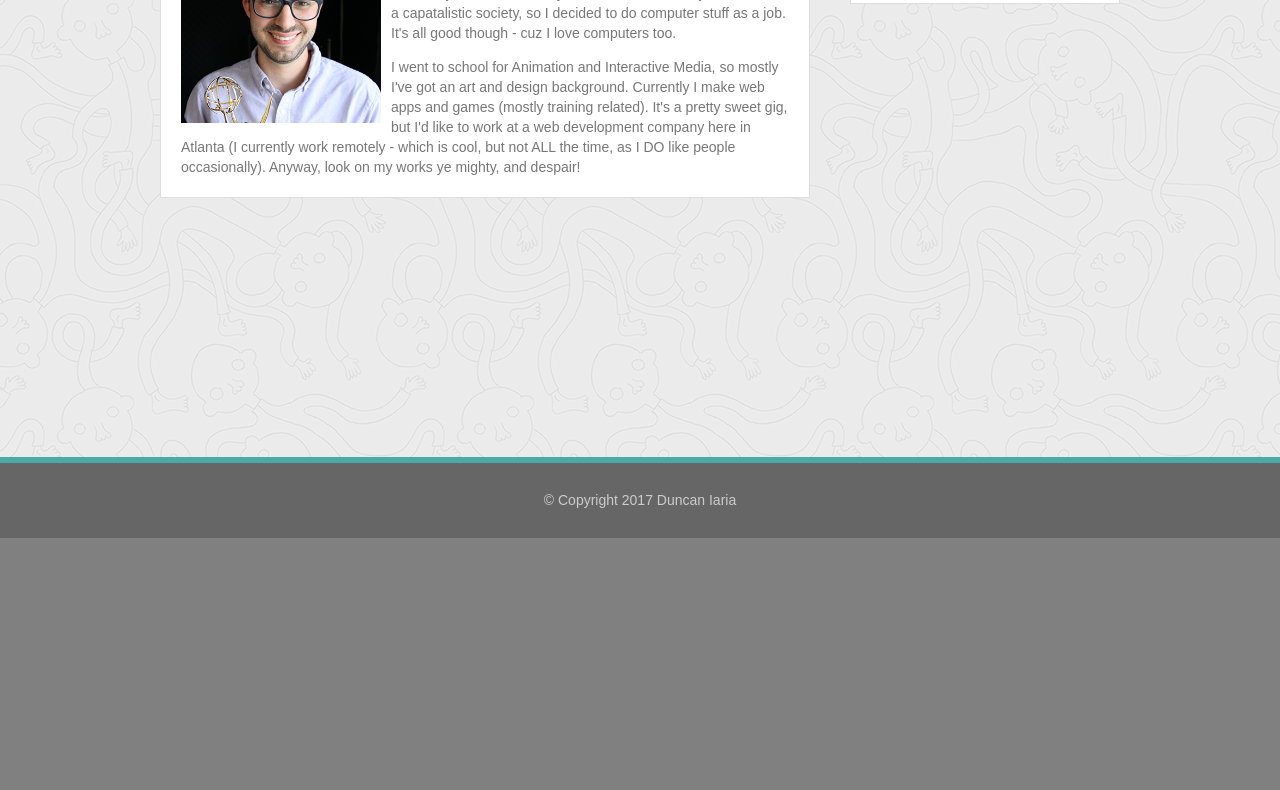
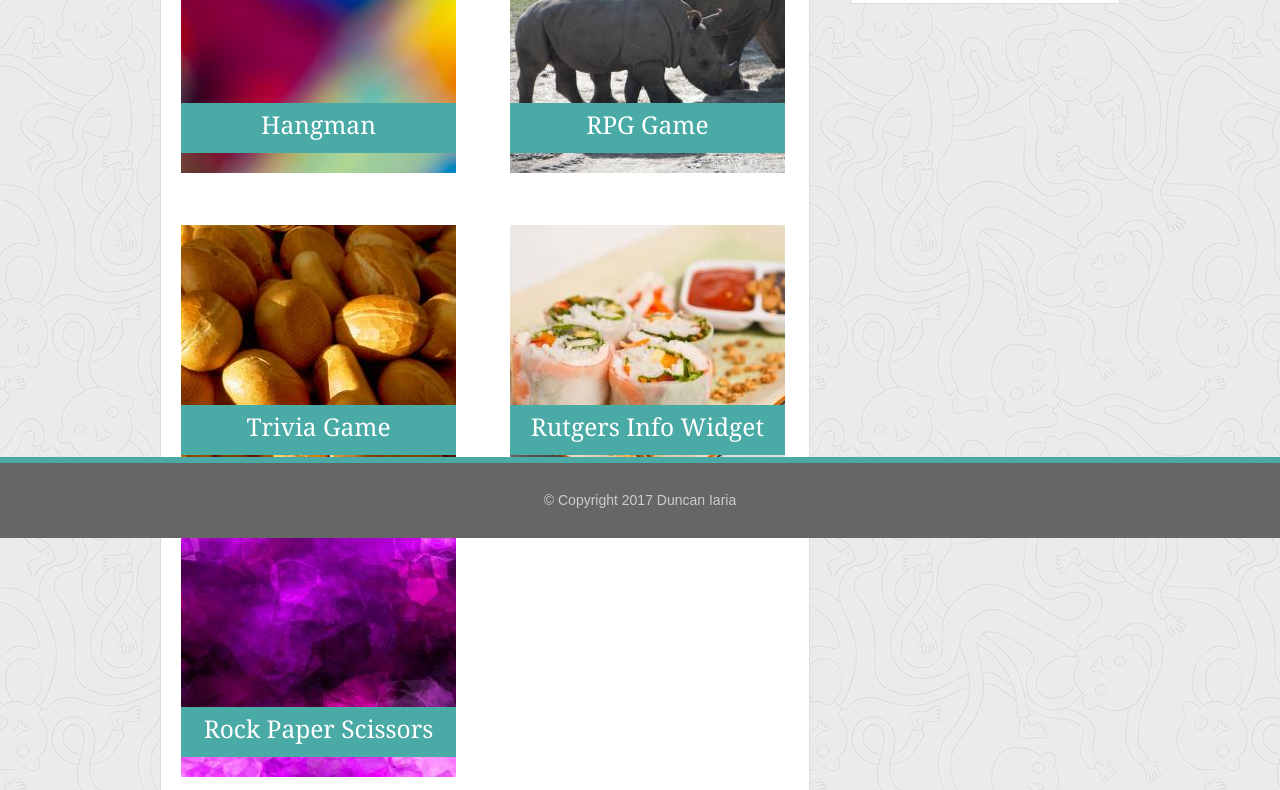
Before and after one commit to duncan-iaria/Basic-Portfolio, a plain HTML site: page portfolio.html in a window 1280 px wide. Shown: the part 262-1052 px from the top of the page. Before the commit the page ends 800 px from the top, so only its background shows below. Drawn offline with Linux system fonts and the light colour scheme.

Commit message:
finished portfolio page

```diff
--- a/assets/css/style.css
+++ b/assets/css/style.css
@@ -195,9 +195,45 @@ textarea
 	color: #bbb;
 }
 
+/*PORTFOLIO CONTENT*/
+.portfolio-item
+{
+	position: relative;
+	display: inline-block;
+	width: 275px;
+	height: 250px;
+	margin-bottom: 50px;
+	overflow: hidden;
+	cursor: pointer;
+}
 
+.portfolio-item:nth-child(odd)
+{
+	margin-right: 50px;
+}
 
-/*PORTFOLIO CONTENT*/
+.portfolio-label
+{
+	position: absolute;
+	bottom: 20px;
+	height: 50px;
+	width: 100%;
+
+	background-color: #4aaaa5;
+}
+
+.portfolio-label-text > h2
+{
+	color: #ffffff;
+	font-weight: normal;
+}
+
+.portfolio-label-text
+{
+	text-align: center;
+	padding: 10px;
+}
+
 
 /*SIDEBAR*/
 .sidebar
@@ -221,8 +257,9 @@ textarea
 /*FOOTER*/
 .footer
 {
-	position: absolute;
+	position: fixed;
 	bottom: 0px;
+	left: 0px;
 	height: 75px;
 	width: 100%;
 	background-color: #666666;
--- a/portfolio.html
+++ b/portfolio.html
@@ -33,16 +33,54 @@
 		<div class="container">
 			<div class="main">
 				<div class="content">
-					<h2>About Me</h2>
+					<h2>Portfolio</h2>
 
 					<hr/>
 
-					<img src="assets/images/duncan-portrait-sm.jpg" alt="Handsome Picture of Duncan Iaria"/>
-					<p>I like video games, drums, biking, Star Wars, and web development. Isn't that interesting? Not really - but hey I used to be in a rock band. That was pretty fun. Unfortunately, there was no money in it for me, and you kind of need money to survive in a capatalistic society, so I decided to do computer stuff as a job. It's all good though - cuz I love computers too.</p>
+					<div class="portfolio-item">
+						<img src="assets/images/portfolio-item-1.jpg">
+						<div class="portfolio-label">
+							<div class="portfolio-label-text">
+								<h2>Hangman</h2>
+							</div>
+						</div>
+					</div>
 
-					<br/>
+					<div class="portfolio-item">
+						<img src="assets/images/portfolio-item-2.jpg">
+						<div class="portfolio-label">
+							<div class="portfolio-label-text">
+								<h2>RPG Game</h2>
+							</div>
+						</div>
+					</div>
 
-					<p>I went to school for Animation and Interactive Media, so mostly I've got an art and design background. Currently I make web apps and games (mostly training related). It's a pretty sweet gig, but I'd like to work at a web development company here in Atlanta (I currently work remotely - which is cool, but not ALL the time, as I DO like people occasionally). Anyway, look on my works ye mighty, and despair!</p>
+					<div class="portfolio-item">
+						<img src="assets/images/portfolio-item-3.jpg">
+						<div class="portfolio-label">
+							<div class="portfolio-label-text">
+								<h2>Trivia Game</h2>
+							</div>
+						</div>
+					</div>
+
+					<div class="portfolio-item">
+						<img src="assets/images/portfolio-item-4.jpg">
+						<div class="portfolio-label">
+							<div class="portfolio-label-text">
+								<h2>Rutgers Info Widget</h2>
+							</div>
+						</div>
+					</div>
+
+					<div class="portfolio-item">
+						<img src="assets/images/portfolio-item-5.jpg">
+						<div class="portfolio-label">
+							<div class="portfolio-label-text">
+								<h2>Rock Paper Scissors</h2>
+							</div>
+						</div>
+					</div>
 				</div>
 			</div>
 
```
Also changed, not shown: assets/images/portfolio-item-1.jpg (added), assets/images/portfolio-item-2.jpg (added), assets/images/portfolio-item-3.jpg (added), assets/images/portfolio-item-4.jpg (added), assets/images/portfolio-item-5.jpg (added).
